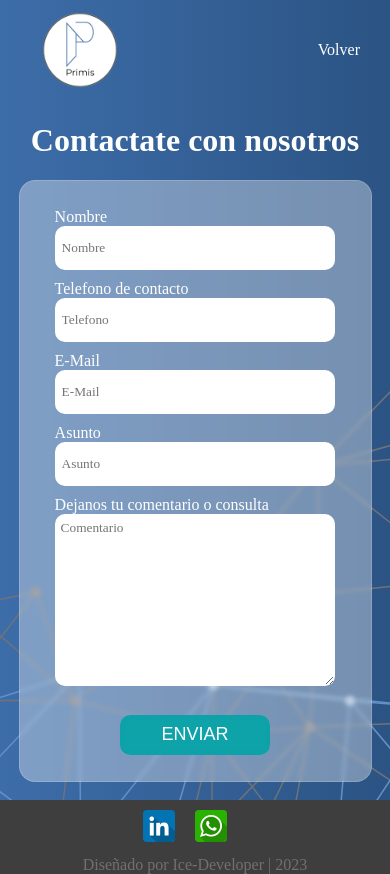
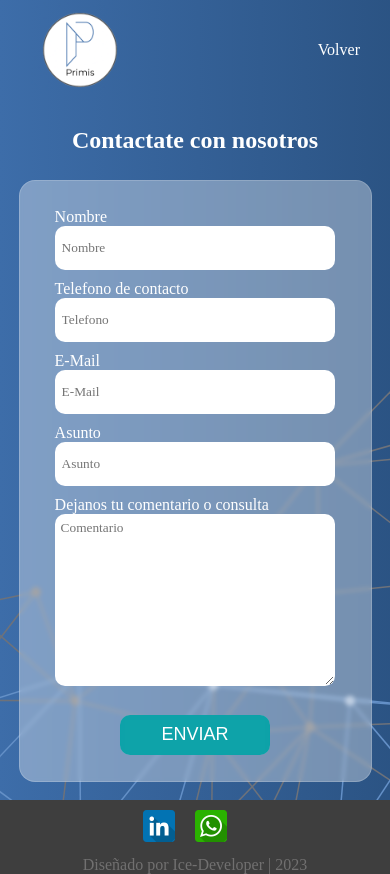
Before and after one commit to Ice-Developer/Primis, a plain HTML site: page pages/contacto.html in a window 390 px wide. Drawn offline with Linux system fonts and the light colour scheme; a web font is replaced by a local one.

Commit message:
ultimo toque

```diff
--- a/assets/css/style.css
+++ b/assets/css/style.css
@@ -615,6 +615,11 @@
     font-family: Montserrat;
     color: #ffffff;
 }
+@media(max-width:500px){
+    .sldCont{
+        font-size: 75%;
+    }
+}
 .formCont{
     display: flex;
     flex-direction: column;
```
